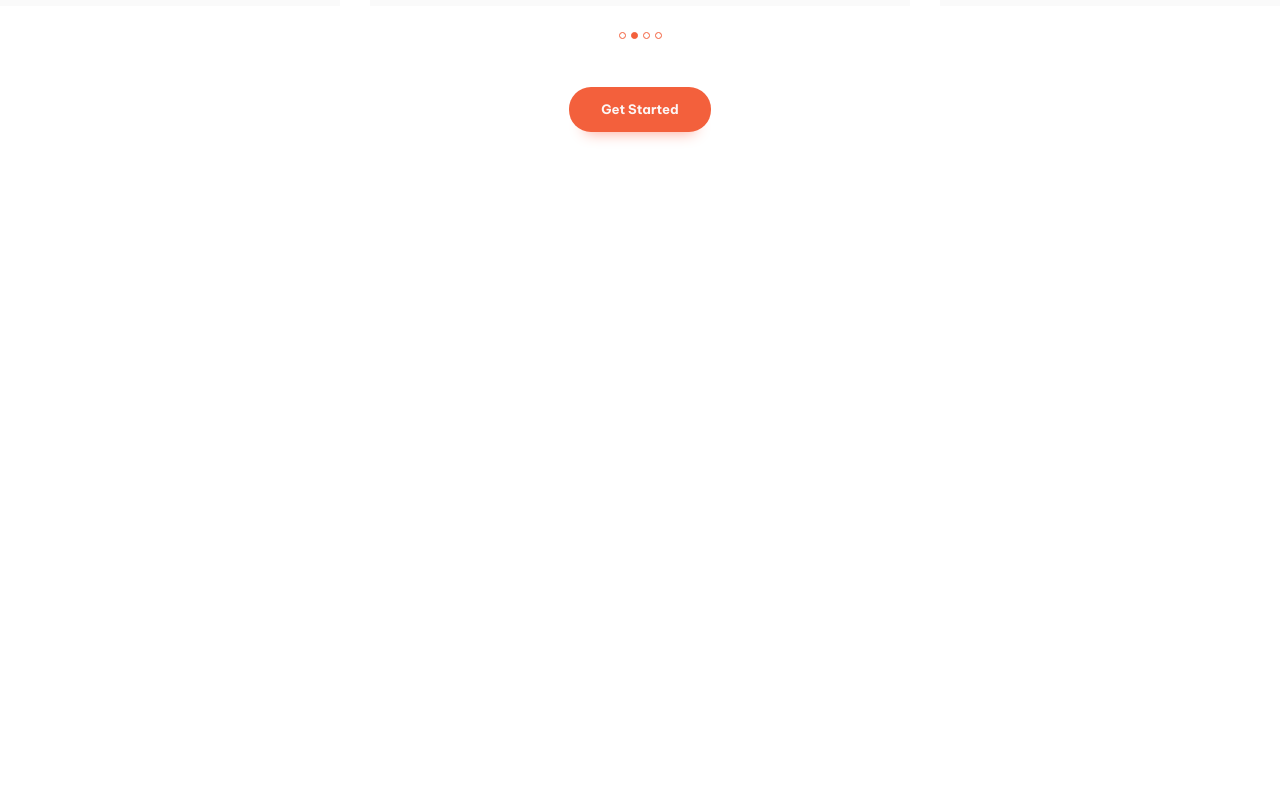
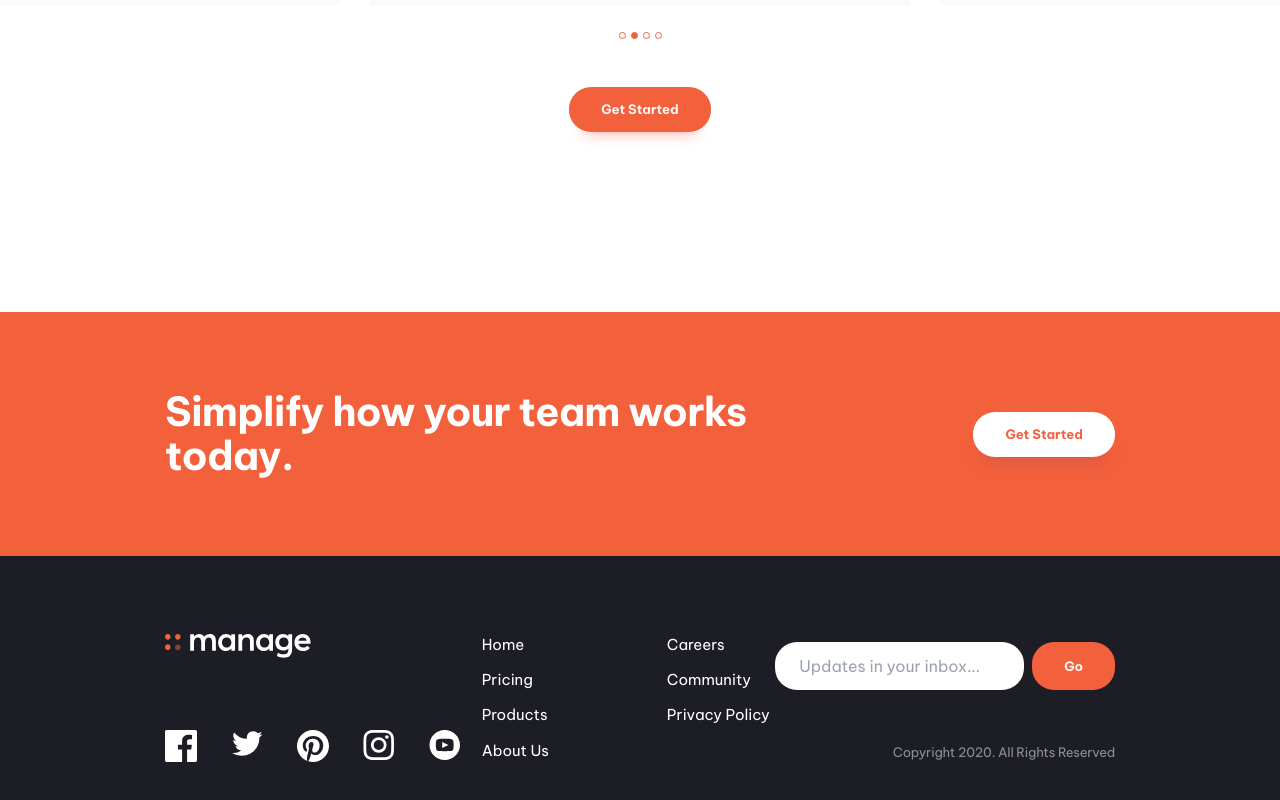
Before and after one commit to flucasjs/manage-landing-page, a Next.js app: page / in a window 1280 px wide. Shown: the part 1882-2682 px from the top of the page. Before the commit the page ends 2194 px from the top, so only its background shows below. Built offline with nearby package versions, Linux system fonts and the light colour scheme.

Commit message:
Add CTA and Footer components

```diff
--- a/src/app/page.tsx
+++ b/src/app/page.tsx
@@ -4,6 +4,9 @@ import Hero from '@/components/Hero';
 import Background from '@/components/Background';
 import About from '@/components/About';
 import Carousel from '@/components/Carousel';
+import CTA from '@/components/CTA';
+import Footer from '@/components/Footer';
+
 export default function Home() {
   return (
     <div className="relative w-full overflow-hidden">
@@ -12,6 +15,8 @@ export default function Home() {
       <Hero />
       <About />
       <Carousel />
+      <CTA />
+      <Footer />
     </div>
   );
 }
```
